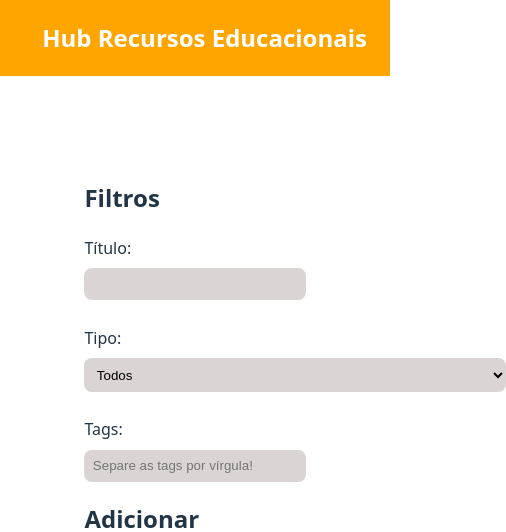
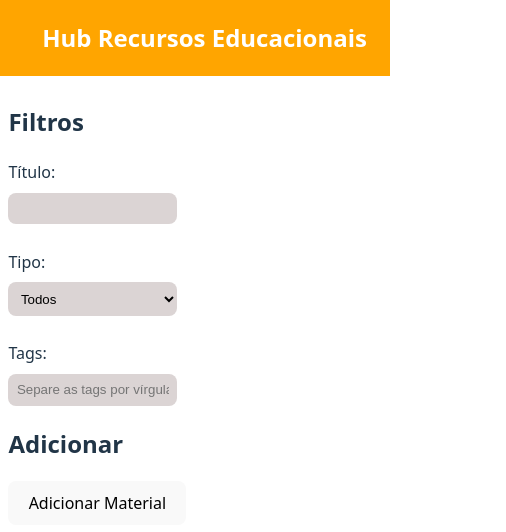
Before and after one commit to ElissonXD/desafio-vlab-hub-recursos, a React (Vite) app in the folder client/: page / in a window 390 px wide. Shown: the top 532 px of the page, 506 px wide, since content can reach past the window. Built offline with nearby package versions, Linux system fonts and the light colour scheme; no server answers.

Commit message:
feat.:added responsiviness

```diff
--- a/client/src/components/cardsComponents/CardBox/CardBox.css
+++ b/client/src/components/cardsComponents/CardBox/CardBox.css
@@ -30,3 +30,11 @@
 .CardBox button{
     justify-self: baseline;
 }
+
+@media(max-width:600px){
+
+    .MiddleBar{
+        flex-direction: column;
+    }
+
+}
--- a/client/src/components/searchComponents/FilterBox/FilterBox.css
+++ b/client/src/components/searchComponents/FilterBox/FilterBox.css
@@ -10,3 +10,12 @@
     flex-direction: column;
     gap: 1vh;
 }
+
+@media (max-width:600px){
+    .InputLabel{
+        max-width: 20vh;
+    }
+    .InputLabel select{
+        max-width: 20vh;
+    }
+}
--- a/client/src/views/CreateCard/CreateCard.css
+++ b/client/src/views/CreateCard/CreateCard.css
@@ -19,7 +19,7 @@
 }
 
 .Createform input, select{
-    width: 50vh;
+    max-width: 50vh;
 }
 
 .disabled{
--- a/client/src/views/MainPage/MainPage.css
+++ b/client/src/views/MainPage/MainPage.css
@@ -40,8 +40,19 @@
         display: flex;
         flex-direction: column;
         justify-content: center;
+        padding: 1vh;
     }
     .Button{
         align-self: center;
     }
 }
+
+
+@media (max-width:1024px){
+    .MainPage{
+        display: flex;
+        flex-direction: column;
+        justify-content: center;
+    }
+
+}
```
